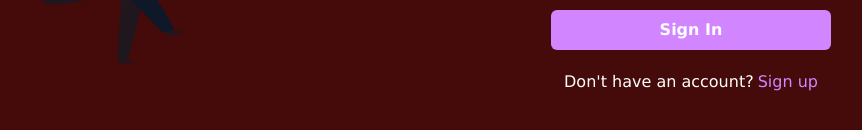
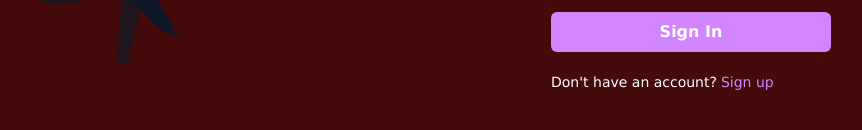
Before and after one commit to antimonycodes/chatapp, a React (Vite) app: page /sign-in in a window 1280 px wide. Shown: the part 472-602 px from the top of the page, without its empty margins (289-1151 px from the left). Built offline with nearby package versions, Linux system fonts and the light colour scheme; a web font is replaced by a local one.

Commit message:
minor update

```diff
--- a/src/_auth/Signin.jsx
+++ b/src/_auth/Signin.jsx
@@ -68,7 +68,7 @@ const Signin = () => {
               type="text"
               placeholder="Email"
               name="email"
-              className=" px-10 py-3 border-none outline-none bg-[rgba(17,25,40,0.6)] text-white rounded-md"
+              className=" px-10 py-3 border-none outline-none bg-[rgba(17,25,40,0.6)] text-white flex-shrink-0 rounded-md"
             />
             <input
               type="password"
@@ -97,7 +97,7 @@ const Signin = () => {
               )}
             </button>
           </form>
-          <p className=" text-white">
+          <p className=" w-full text-sm  text-white">
             Don't have an account?
             <Link to="/sign-up" className="ml-1 text-[#D185FF]">
               Sign up
```
